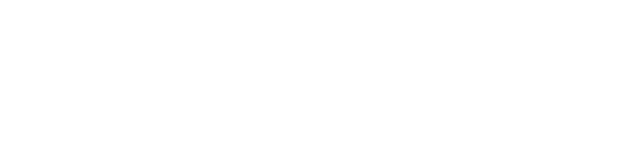
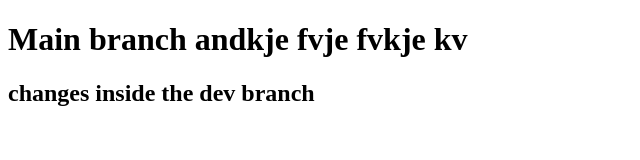
Before and after one commit to Taksh-p/practice, a plain HTML site: page index.html in a window 1280 px wide. Shown: the whole page, without its empty margins (0-640 px from the left). Drawn offline with Linux system fonts and the light colour scheme.

Commit message:
modified

```diff
--- a/index.html
+++ b/index.html
@@ -8,7 +8,8 @@
 </head>
 
 <body>
-
+    <h1>Main branch andkje fvje fvkje kv </h1>
+    <h2>changes inside the dev branch</h2>
 </body>
 
 </html>
```
